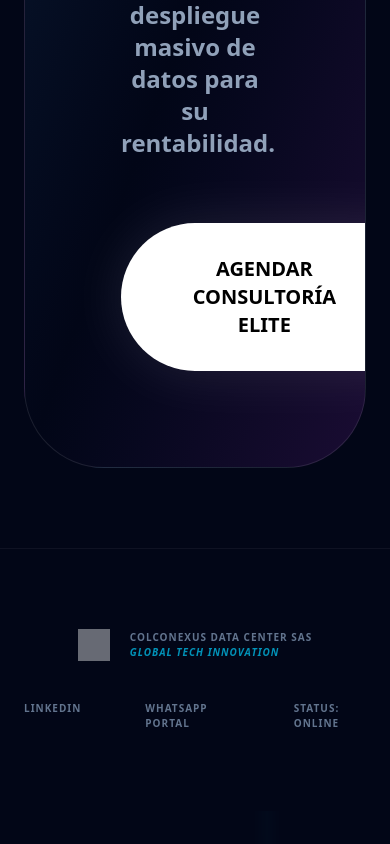
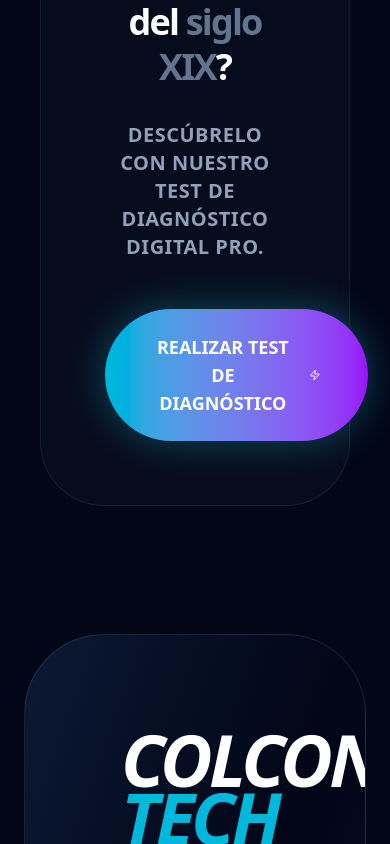
Before and after one commit to ju4nt/antigravity, a Next.js app in the folder 01_paginas/landing_page_b2b/: page / in a window 390 px wide. Shown: the part 6440-7284 px from the top of the page. Before the commit the page ends 7251 px from the top, so only its background shows below. Built offline with nearby package versions, Linux system fonts and the light colour scheme.

Commit message:
feat: add social links and diagnostic form section

```diff
--- a/01_paginas/landing_page_b2b/app/page.tsx
+++ b/01_paginas/landing_page_b2b/app/page.tsx
@@ -17,6 +17,7 @@ import {
   Zap,
   TrendingUp,
   Clock,
+  Instagram,
   Settings,
   Users,
   PieChart,
@@ -304,6 +305,34 @@ export default function Home() {
           </div>
         </section>
 
+        {/* --- Diagnostic Form Section (Siglo XXI vs XIX) --- */}
+        <section className="max-w-7xl mx-auto mb-32 relative px-4 text-center">
+          <div className="absolute inset-0 bg-cyan-500/5 blur-[120px] -z-10" />
+          <motion.div
+            initial={{ opacity: 0, y: 30 }}
+            whileInView={{ opacity: 1, y: 0 }}
+            viewport={{ once: true }}
+            className="glass-card p-16 rounded-[4rem] border-cyan-500/20"
+          >
+            <h2 className="text-4xl md:text-6xl font-black mb-8 leading-tight tracking-tighter text-white">
+              ¿Tu empresa tiene herramientas del <span className="text-cyan-400">siglo XXI</span> <br />
+              o trabaja con herramientas del <span className="text-slate-500">siglo XIX</span>?
+            </h2>
+            <p className="text-slate-400 text-xl font-bold mb-12 max-w-2xl mx-auto uppercase tracking-wide">
+              Descúbrelo con nuestro Test de Diagnóstico Digital Pro.
+            </p>
+            <a
+              href="https://forms.gle/6mRAKsnYVZowXiAD6"
+              target="_blank"
+              rel="noopener noreferrer"
+              className="inline-flex items-center gap-4 px-12 py-6 bg-gradient-to-r from-cyan-500 to-purple-600 text-white rounded-full font-black text-lg hover:scale-105 transition-all shadow-[0_0_40px_rgba(34,211,238,0.3)] group"
+            >
+              REALIZAR TEST DE DIAGNÓSTICO
+              <Zap className="w-6 h-6 group-hover:rotate-12 transition-transform" />
+            </a>
+          </motion.div>
+        </section>
+
         {/* --- Final CTA Section --- */}
         <section className="max-w-6xl mx-auto p-24 rounded-[5rem] bg-gradient-to-br from-[#0c1a33] via-[#020617] to-[#1a0c33] border border-white/10 text-center relative overflow-hidden">
           <div className="absolute inset-0 bg-grid-overlay opacity-30 animate-pulse" />
@@ -331,9 +360,16 @@ export default function Home() {
              <span className="text-cyan-600 italic">Global Tech Innovation</span>
            </div>
         </div>
-        <div className="flex gap-16 font-black">
-          <a href="#" className="hover:text-cyan-400 transition-colors">LinkedIn</a>
-          <a href="#" className="hover:text-cyan-400 transition-colors">WhatsApp Portal</a>
+        <div className="flex gap-16 font-black uppercase text-[10px]">
+          <a href="https://www.linkedin.com/company/colconexus-datacenter-sas/" target="_blank" rel="noopener noreferrer" className="hover:text-cyan-400 transition-colors flex items-center gap-2">
+            <Share2 className="w-3 h-3" /> LinkedIn
+          </a>
+          <a href="https://tiktok.com/@colconexus" target="_blank" rel="noopener noreferrer" className="hover:text-cyan-400 transition-colors flex items-center gap-2">
+            <svg className="w-3 h-3 fill-current" viewBox="0 0 24 24"><path d="M12.525.02c1.31-.02 2.61-.01 3.91-.02.08 1.53.63 3.09 1.75 4.17 1.12 1.11 2.7 1.62 4.24 1.79v4.03c-1.44-.17-2.89-.6-4.09-1.47-.13-.09-.26-.18-.38-.28v6.49c.01 1.62-.35 3.26-1.14 4.67-.81 1.48-2.07 2.74-3.56 3.53-1.52.83-3.26 1.25-4.99 1.18-1.74-.06-3.46-.61-4.9-1.59-1.44-.98-2.58-2.37-3.22-3.95-.67-1.63-.78-3.43-.33-5.12.39-1.57 1.26-3.04 2.47-4.08 1.25-1.07 2.87-1.75 4.51-1.92.17-.02.34-.03.51-.03v4.11a5.123 5.123 0 0 0-1.89.47c-1.07.49-1.97 1.34-2.43 2.43-.46 1.08-.49 2.32-.08 3.42.36 1 1.05 1.86 1.94 2.43.91.59 2.01.88 3.09.84a5.1 5.1 0 0 0 3.39-1.47c.88-1.01 1.27-2.34 1.23-3.66V0l.02.02z"/></svg> TikTok
+          </a>
+          <a href="https://instagram.com/colconexusdatacenter" target="_blank" rel="noopener noreferrer" className="hover:text-cyan-400 transition-colors flex items-center gap-2">
+            <Instagram className="w-3 h-3" /> Instagram
+          </a>
           <a href="#" className="hover:text-cyan-400 transition-colors">Status: Online</a>
         </div>
       </footer>
```
